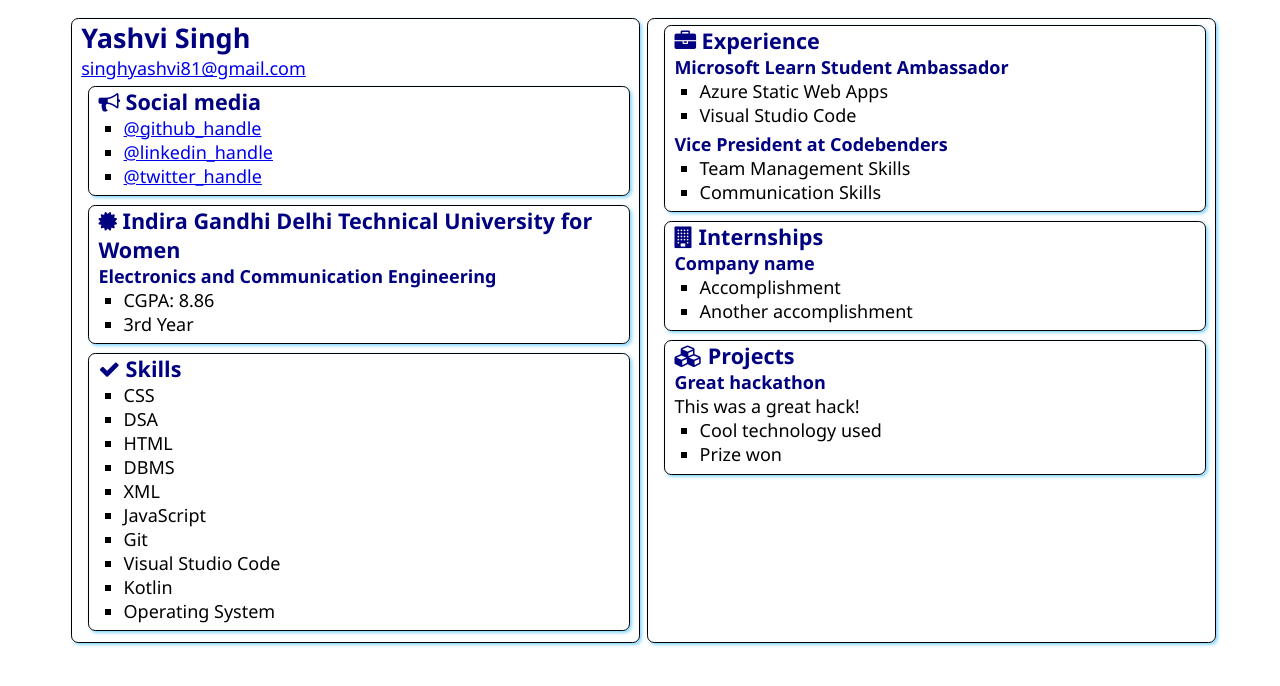
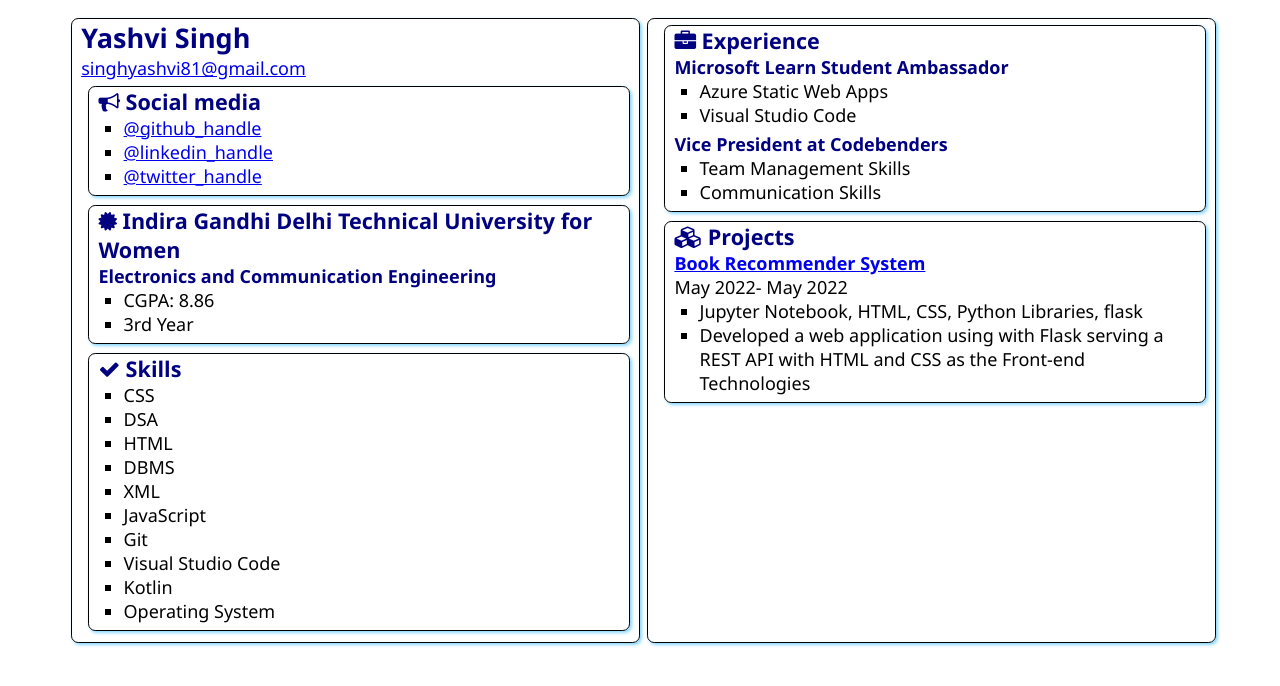
Before and after one commit to yashvi1234/SATechnicalOnboarding, a plain HTML site: page src/index.html in a window 1280 px wide. Drawn offline with Linux system fonts and the light colour scheme.

Commit message:
DataEnter

```diff
--- a/src/index.html
+++ b/src/index.html
@@ -75,7 +75,7 @@
                     <li>Communication Skills</li>
                 </ul>
             </section>
-            <section class="box">
+            <!-- <section class="box">
                 <h2>
                     <i class="fa fa-building" aria-hidden="true"></i> Internships
                 </h2>
@@ -83,19 +83,22 @@
                 <h3>Company name</h3>
                 <ul>
                     <li>Accomplishment</li>
+
                     <li>Another accomplishment</li>
                 </ul>
-            </section>
+            </section>-->
             <section class="box">
                 <h2>
                     <i class="fa fa-cubes" aria-hidden="true"></i> Projects
                 </h2>
 
-                <h3>Great hackathon</h3>
-                <div>This was a great hack!</div>
+                <h3>
+                    <a href="http://bkss-python.herokuapp.com/">Book Recommender System</a>
+                </h3>
+                <div>May 2022- May 2022</div>
                 <ul>
-                    <li>Cool technology used</li>
-                    <li>Prize won</li>
+                    <li>Jupyter Notebook, HTML, CSS, Python Libraries, flask</li>
+                    <li>Developed a web application using with Flask serving a REST API with HTML and CSS as the Front-end Technologies</li>
                 </ul>
             </section>
         </article>
```
